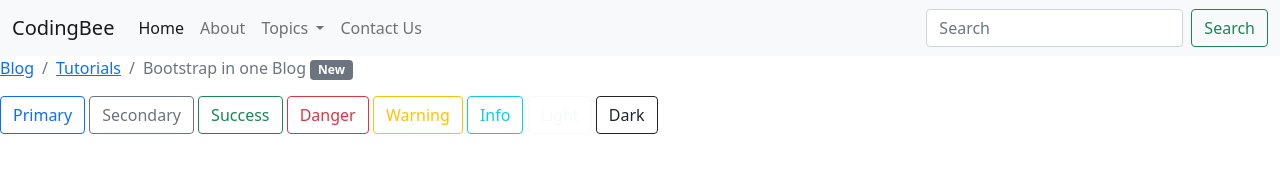
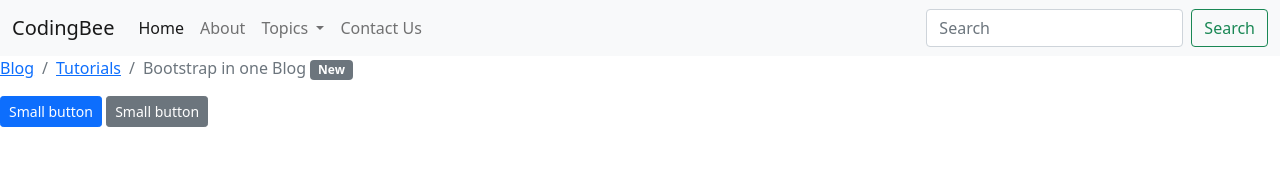
Before and after one commit to laibakamal/Bootstrap-Project1, a plain HTML site: page index.html in a window 1280 px wide. Drawn offline with nearby package versions, Linux system fonts and the light colour scheme.

Commit message:
small buttons added

```diff
--- a/index.html
+++ b/index.html
@@ -101,14 +101,21 @@
 
   <!-- BUTTONS -->
   <!-- outlined button -->
-  <button type="button" class="btn btn-outline-primary">Primary</button>
+  <!-- <button type="button" class="btn btn-outline-primary">Primary</button>
   <button type="button" class="btn btn-outline-secondary">Secondary</button>
   <button type="button" class="btn btn-outline-success">Success</button>
   <button type="button" class="btn btn-outline-danger">Danger</button>
   <button type="button" class="btn btn-outline-warning">Warning</button>
   <button type="button" class="btn btn-outline-info">Info</button>
   <button type="button" class="btn btn-outline-light">Light</button>
-  <button type="button" class="btn btn-outline-dark">Dark</button>
+  <button type="button" class="btn btn-outline-dark">Dark</button> -->
+
+
+
+  <!-- Button sizes -->
+  <!-- 1) small buttons -->
+  <button type="button" class="btn btn-primary btn-sm">Small button</button>
+  <button type="button" class="btn btn-secondary btn-sm">Small button</button>
 
 
   <!-- Optional JavaScript; choose one of the two! -->
```
